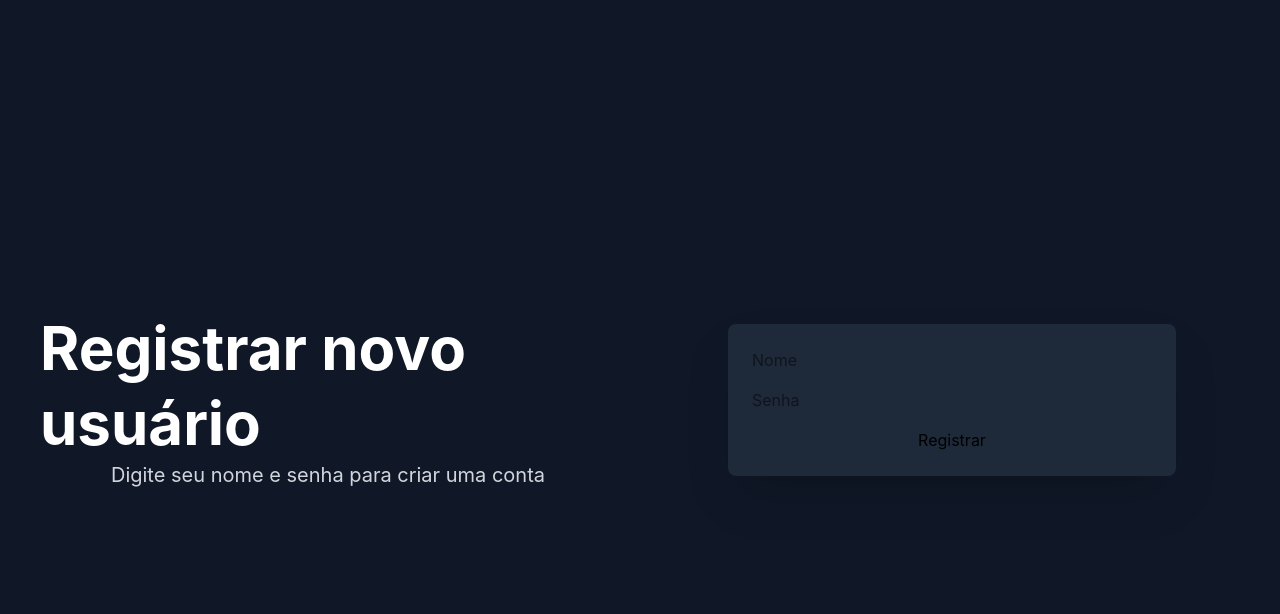
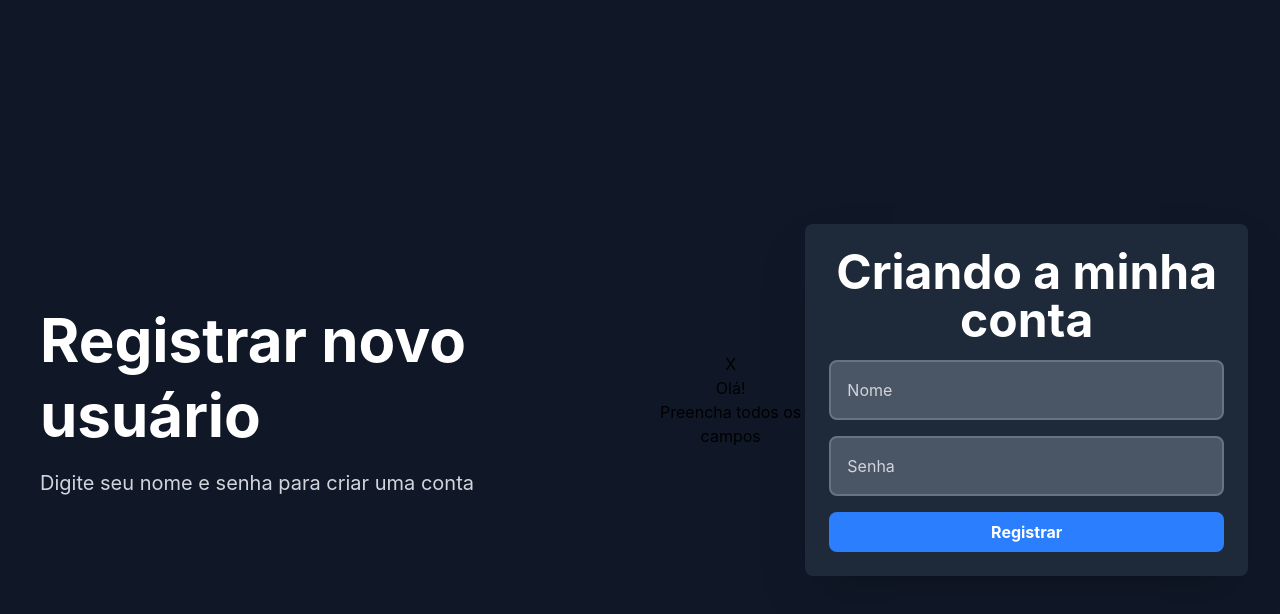
Before and after one commit to devTag59/vite_teste01, a React (Vite) app: page /logon in a window 1280 px wide. Both pictures are taken after a click on the button "Registrar". Shown: the top 614 px of the page. Built offline with nearby package versions, Linux system fonts and the light colour scheme; no server answers.

Commit message:
adicionando modal no logon

```diff
--- a/db.json
+++ b/db.json
@@ -27,6 +27,12 @@
       "nome": "fernanando",
       "senha": "11111",
       "status": true
+    },
+    {
+      "id": "682e",
+      "nome": "",
+      "senha": "",
+      "status": true
     }
   ],
   "$schema": "./node_modules/json-server/schema.json"
--- a/src/auth/logon.tsx
+++ b/src/auth/logon.tsx
@@ -1,11 +1,17 @@
 import axios from "axios";
 import {useState} from "react";
-
+import Modal from "../modal";
 function Logon() {
+    const [open, setOpen] = useState(false);
     const [nome,setNome]=useState("")
     const [senha,setSenha]=useState("")
     const setUsers=async()=>{
-    try{
+        if(!nome || !senha){
+            setOpen(true)
+            console.log("Preencha todos os campos")
+            return
+        }else{
+ try{
         const users=await axios.post("http://10.1.19.2:3000/users",{
             nome:nome,
             senha:senha,
@@ -13,9 +19,11 @@ function Logon() {
         })
         console.log(users.data)
     }catch(error){
-        console.error("Error fetching weather data:", error);
+        console.error("Erro tentando aceder os usuarios:", error);
         console.log("Nenhum usuário encontrado")
     }
+        }
+
 
 }
     return(<>
@@ -40,11 +48,6 @@ function Logon() {
     lg:text-left         {/* lg: texto à esquerda */}
     p-6
     space-y-4">
-        <div className="
-        flex
-        flex-col
-        items-center
-        ">
             <p className="
             text-3xl
             sm:text-4xl
@@ -63,13 +66,17 @@ function Logon() {
             text-gray-300
             ">Digite seu nome e senha para criar uma conta</p>
         </div>
-        </div>
         <div className="w-full
     lg:w-1/2              {/* lg: metade da tela */}
     flex
     items-center
     justify-center
     p-4">
+        {/*formulário*/}
+        <Modal isOpen={open} onClose={() => setOpen(false)}>
+  <h2>Olá!</h2>
+  <p>Preencha todos os campos</p>
+</Modal>
         <div className="
         w-full
         max-w-md
@@ -81,9 +88,52 @@ function Logon() {
         rounded-lg
         space-y-4
         ">
-            <input type="text" placeholder="Nome" value={nome} onChange={(e)=>setNome(e.target.value)}/>
-            <input type="password" placeholder="Senha" value={senha} onChange={(e)=>setSenha(e.target.value)}/>
-            <button onClick={setUsers}>Registrar</button>
+            <p className="
+            text-white
+            font-bold
+            sm:text-3xl
+            md:text-4xl
+            lg:text-5xl
+            ">Criando a minha conta</p>
+            <input className="
+            outline-none
+            bg-gray-600
+            rounded-lg
+            w-full
+            border-gray-500
+            border-2
+            p-4
+            text-white
+            placeholder-gray-300
+            focus:border-blue-500
+            transition-colors
+            duration-300
+            " type="text" placeholder="Nome" value={nome} onChange={(e)=>setNome(e.target.value)}/>
+            <input className="
+            outline-none
+            bg-gray-600
+            rounded-lg
+            w-full
+            border-gray-500
+            border-2
+            p-4
+            text-white
+            placeholder-gray-300
+            focus:border-blue-500
+            transitions-colors
+            duration-300
+            " type="password" placeholder="Senha" value={senha} onChange={(e)=>setSenha(e.target.value)}/>
+            <button className="
+            bg-blue-500
+            hover:bg-blue-600
+            text-white
+            font-bold
+            py-2
+            px-4
+            rounded-lg
+            transition-colors
+            duration-300
+            " onClick={setUsers}>Registrar</button>
         </div>
         </div>
     </div>
--- /dev/null
+++ b/src/modal.tsx
@@ -0,0 +1,27 @@
+type ModalProps = {
+  isOpen: boolean;
+  onClose: () => void;
+  children: React.ReactNode;
+};
+
+export default function Modal({ isOpen, onClose, children }: ModalProps) {
+  if (!isOpen) return null;
+
+  return (
+    <div
+      className="modal-overlay"
+      onClick={onClose} // fecha ao clicar fora
+    >
+      <div
+        className="modal-content"
+        onClick={(e) => e.stopPropagation()} // impede fechar ao clicar dentro
+      >
+        <button onClick={onClose} className="modal-close">
+          X
+        </button>
+
+        {children}
+      </div>
+    </div>
+  );
+}
```
